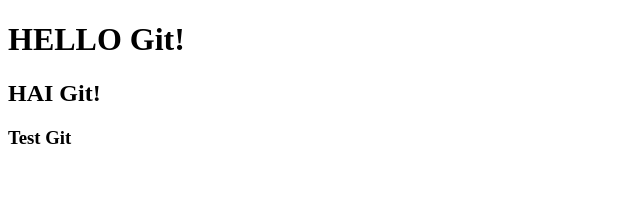
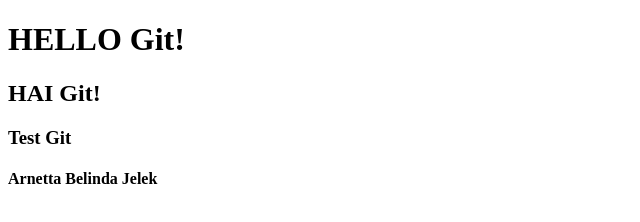
Before and after one commit to alghanykennedy/belajar-git, a plain HTML site: page index.html in a window 1280 px wide. Shown: the whole page, without its empty margins (0-640 px from the left). Drawn offline with Linux system fonts and the light colour scheme.

Commit message:
fitur arnetta selesai

```diff
--- a/index.html
+++ b/index.html
@@ -12,6 +12,7 @@
     <h1>HELLO Git!</h1>
     <h2>HAI Git!</h2>
     <h3>Test Git</h3>
+    <h4>Arnetta Belinda Jelek</h4>
 </body>
 
 </html>
```
